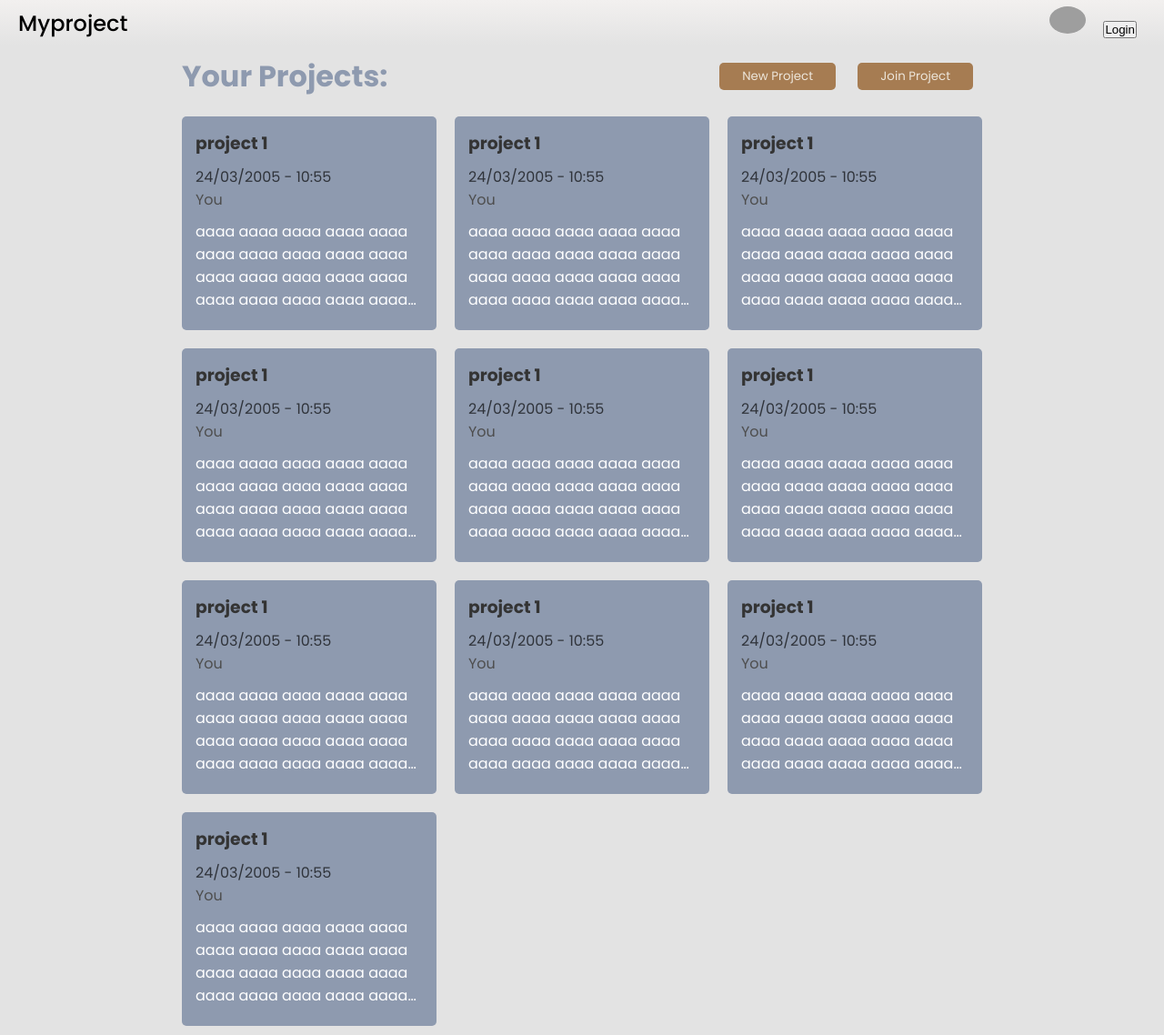
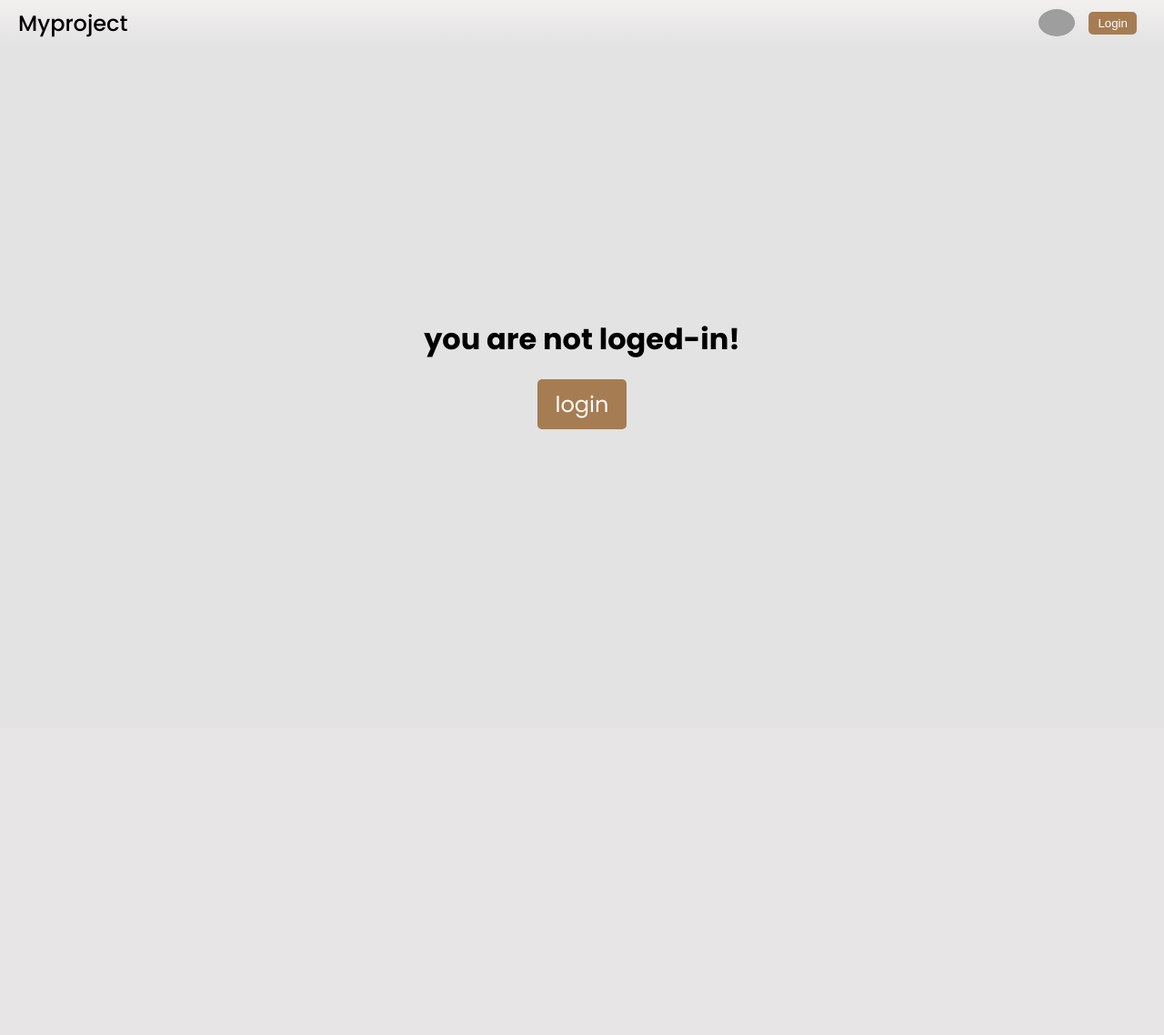
Before and after one commit to Bakr88151/Project-tracker, a Flask app: page / in a window 1280 px wide. Shown: the whole page at 91% size. After the commit the page ends 472 px from the top, so only its background shows below. Run offline with Flask 3, Linux system fonts and the light colour scheme; grey boxes are pictures that could not be loaded.

Commit message:
added diffrent index page elemets depending on the login state, and id the user has any projects, and changed the style of the login button in the nav bar

```diff
--- a/app.py
+++ b/app.py
@@ -18,6 +18,8 @@ projects = [{
     'description': 'aaaa '*200,
     'creator': 'You'
 }] * 10
+
+projects = []
 
 @app.route('/')
 def home():
@@ -54,8 +56,6 @@ def login():
             return jsonify({'message': 'loged in succefully'}), 200  # Flask automatically uses GET method for redirects
         else:
             return jsonify({'error': 'Invalid email or password'}), 401
-
-
 
 @app.route('/createaccount', methods=['POST'])
 def create_account():
--- a/static/styles/home.css
+++ b/static/styles/home.css
@@ -40,7 +40,7 @@ body{
 .Projects-list {
     padding: 10px 200px;
     display: grid;
-    grid-template-columns: repeat(3, 1fr);
+    grid-template-columns: repeat(2, 1fr);
     gap: 20px;
     width: 100%;
     max-width: 100%;
@@ -91,3 +91,54 @@ body{
     white-space: normal; /* Ensure wrapping is allowed */
     color: white;
 }
+
+
+.not-loged-section, .no-projects-section{
+    position: relative;
+    height: calc(100VH - 100px);
+    padding: 10px 200px;
+    display: flex;
+    flex-direction: column;
+    justify-content: center;
+    align-items: center;
+    gap: 20px;
+}
+.not-loged-section h2, .no-projects-section h2{
+    font-family: "Poppins", sans-serif;
+    font-size: xx-large;
+}
+.not-loged-section button{
+    padding: 10px 20px;
+    border: 0;
+    outline: 0;
+    background-color: #A67C52;
+    border-radius: 5px;
+    color: white;
+    font-family: "Poppins", sans-serif;
+    font-size: x-large;
+    transition: 0.3s ease-in-out all;
+}
+.no-projects-buttons{
+    display: flex;
+    flex-direction: row;
+    flex-wrap: nowrap;
+    align-items: center;
+    gap: 30px;
+}
+.no-projects-section button{
+    padding: 10px 20px;
+    border: 0;
+    outline: 0;
+    background-color: #A67C52;
+    border-radius: 5px;
+    color: white;
+    font-family: "Poppins", sans-serif;
+    font-size: medium;
+    transition: 0.3s ease-in-out all;
+}
+
+.not-loged-section button:hover, .no-projects-buttons button:hover{
+    cursor: pointer;
+    background-color: #775636;
+    transform: translateY(-10px);
+}
--- a/static/styles/nav.css
+++ b/static/styles/nav.css
@@ -19,6 +19,11 @@ nav h1{
     font-family: "Poppins", sans-serif;
     font-weight: 500;
 }
+.nav-right{
+    display: flex;
+    align-items: center;
+    justify-content: center;
+}
 .nav-right *{
     margin: 0px 5px;
 }
@@ -30,3 +35,16 @@ nav h1{
 .nav-right img:hover{
     cursor: pointer;
 }
+.nav-login{
+    border: 0;
+    outline: 0;
+    background-color: #A67C52;
+    border-radius: 5px;
+    color: white;
+    padding: 5px 10px;
+    transition: 0.3s ease-in-out all;
+}
+.nav-login:hover{
+    background-color: #775636;
+    transform: translateY(-3px);
+}
--- a/templates/base.html
+++ b/templates/base.html
@@ -16,7 +16,7 @@
             {% if user %}
             <a href="/logout"><img src="https://cdn-icons-png.flaticon.com/512/6522/6522516.png" alt="login"></a>
             {% else %}
-            <a href="/login"><button>Login</button></a>
+            <a href="/login"><button class="nav-login">Login</button></a>
             {% endif %}
         </div>
     </nav>
--- a/templates/index.html
+++ b/templates/index.html
@@ -6,6 +6,20 @@
 {% endblock %}
 
 {% block content %}
+    {% if not user %}
+        <section class="not-loged-section">
+            <h2 class="you-not-loged">you are not loged-in!</h2>
+            <a href="/login"><button class="not-loged-button">login</button></a>
+        </section>
+    {% elif not projects %}
+        <section class="no-projects-section">
+            <h2 class="no-projects">You have no Projects !</h2>
+            <div class="no-projects-buttons">
+                <button class="no-projects-section-button">New Project</button>
+                <button class="no-projects-section-button">Join Project</button>
+            </div>
+        </section>
+    {% else %}
             <section class="your-projects-section">
                 <h2 class="your-projects">Your Projects:</h2>
                 <div class="your-projects-section-buttons">
@@ -23,4 +37,5 @@
                 </div>
             {% endfor %}
         </section>
+    {% endif %}
 {% endblock %}
```
Lines whose indentation alone changed are shown as unchanged.
